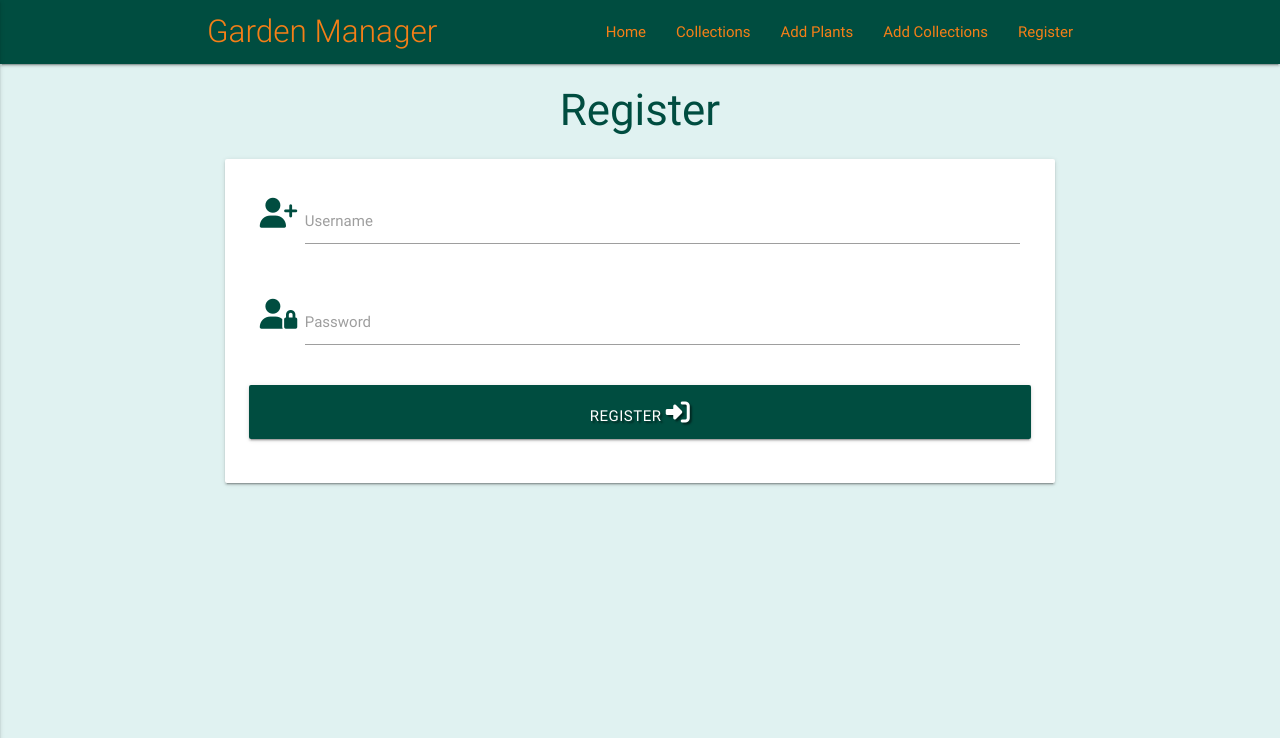
After one commit to Readri205/MS3_Plant_Manager, a Flask app: page /register in a window 1280 px wide. The commit adds this page. Shown: the top 738 px of the page. Run offline with Flask 2, Linux system fonts and the light colour scheme; some libraries are stand-ins or nearby versions.

Commit message:
Add css style js script pages user register page

```diff
--- a/app.py
+++ b/app.py
@@ -109,6 +109,12 @@ def delete_collection(collection_id):
     mongo.db.collections.remove({"_id": ObjectId(collection_id)})
     return redirect(url_for("get_collections"))
 
+
+@app.route("/register", methods=["GET", "POST"])
+def register():
+    return render_template("register.html")
+
+
 if __name__ == '__main__':
     app.run(host=os.environ.get('IP'),
             port=int(os.environ.get('PORT')),
--- a/static/css/style.css
+++ b/static/css/style.css
@@ -19,3 +19,6 @@ body {
 .collection-margin {
     margin-top: 100px
 }
+.text-shadow {
+    text-shadow: 2px 2px 2px rgba(0, 0, 0, 0.5);
+}
--- a/templates/base.html
+++ b/templates/base.html
@@ -3,7 +3,7 @@
 <head>
     <meta charset="UTF-8">
     <meta name="viewport" content="width=device-width, initial-scale=1.0">
-    <link rel="stylesheet" href="https://cdnjs.cloudflare.com/ajax/libs/materialize/0.100.2/css/materialize.min.css">
+    <link rel="stylesheet" href="https://cdnjs.cloudflare.com/ajax/libs/materialize/0.100.2/css/materialize.min.css" type="text/css">
     <link href="https://fonts.googleapis.com/icon?family=Material+Icons" rel="stylesheet">
     <link rel="stylesheet" href="{{url_for('static', filename='css/style.css')}}" type="text/css" />
     <title>RHC Garden Manager</title>
@@ -11,21 +11,23 @@
 <body class="teal lighten-5">
 	<header>
 		<nav>
-			<div class="nav-wrapper teal darken-3">
+			<div class="nav-wrapper teal darken-4">
             <div class="container">
-				<a href="{{url_for('get_plants')}}" class="brand-logo flow-text">Garden Manager<i class="fad fa-seedling"></i></a>
+				<a href="{{url_for('get_plants')}}" class="brand-logo flow-text yellow-text text-darken-4">Garden Manager<i class="fad fa-seedling"></i></a>
                 <a href="#" data-activates="mobile-demo" class="button-collapse"><i class="fas fa-bars"></i></a>
 				<ul class="right hide-on-med-and-down">
-					<li><a href="{{url_for('get_plants')}}">Home</a></li>
-					<li><a href="{{url_for('get_collections')}}">Collections</a></li>
-					<li><a href="{{url_for('add_plants')}}">Add Plants</a></li>
-					<li><a href="{{url_for('add_collections')}}">Add Collections</a></li>
+					<li><a href="{{url_for('get_plants')}}" class="yellow-text text-darken-4">Home</a></li>
+					<li><a href="{{url_for('get_collections')}}" class="yellow-text text-darken-4">Collections</a></li>
+					<li><a href="{{url_for('add_plants')}}" class="yellow-text text-darken-4">Add Plants</a></li>
+					<li><a href="{{url_for('add_collections')}}" class="yellow-text text-darken-4">Add Collections</a></li>
+                    <li><a href="{{ url_for('register') }}" class="yellow-text text-darken-4">Register</a></li>
 				</ul>
-				<ul class="side-nav" id="mobile-demo">
-					<li><a href="{{url_for('get_plants')}}">Home</a></li>
-					<li><a href="{{url_for('get_collections')}}">Collections</a></li>
-					<li><a href="{{url_for('add_plants')}}">Add Plants</a></li>
-					<li><a href="{{url_for('add_collections')}}">Add Collections</a></li>
+				<ul class="side-nav teal darken-4" id="mobile-demo">
+					<li><a href="{{url_for('get_plants')}}" class="yellow-text text-darken-4">Home</a></li>
+					<li><a href="{{url_for('get_collections')}}" class="yellow-text text-darken-4">Collections</a></li>
+					<li><a href="{{url_for('add_plants')}}" class="yellow-text text-darken-4">Add Plants</a></li>
+					<li><a href="{{url_for('add_collections')}}" class="yellow-text text-darken-4">Add Collections</a></li>
+                    <li><a href="{{ url_for('register') }}" class="yellow-text text-darken-4">Register</a></li>
 				</ul>
             </div>
             </div>
@@ -35,7 +37,7 @@
         <h3></h3>
     </div>
     {% block content %} {% endblock %}
-    <script src="https://cdnjs.cloudflare.com/ajax/libs/jquery/3.2.1/jquery.min.js"></script>
+    <script src="https://cdnjs.cloudflare.com/ajax/libs/jquery/3.5.1/jquery.min.js"></script>
     <script src="https://cdnjs.cloudflare.com/ajax/libs/materialize/0.100.2/js/materialize.min.js"></script>
     <script src="https://kit.fontawesome.com/ee9889d2bd.js" crossorigin="anonymous"></script>
     <script type="text/javascript">
--- a/templates/plants.html
+++ b/templates/plants.html
@@ -1,11 +1,11 @@
 {% extends 'base.html' %} {% block content %}
 
 <div class="container">
-<h5>My Plants</h5>
+<h5 class="teal-text text-darken-4">My Plants</h5>
 <ul class="collapsible" data-collapsible="accordion">
     {% for plant in plants %}
     <li>
-    <div class="collapsible-header">
+    <div class="collapsible-header teal lighten-4">
         <div class="col s9">
             <i class="fas fa-spa"></i>{{plant.common_name}}
         </div>
--- /dev/null
+++ b/templates/register.html
@@ -0,0 +1,35 @@
+{% extends "base.html" %}
+{% block content %}
+
+    <h3 class="center-align teal-text text-darken-4">Register</h3>
+
+    <div class="row">
+        <form class="col s12 m8 offset-m2" method="POST" action="{{ url_for('register') }}">
+            <div class="card-panel">
+                <!-- username -->
+                <div class="row">
+					<div class="input-field col s12">
+						<i class="fas fa-user-plus prefix teal-text text-darken-4"></i>
+						<input id="username" name="username" type="text" class="validate">
+						<label for="username">Username</label>
+					</div>
+                </div>
+                <!-- password -->
+                <div class="row">
+                    <div class="input-field col s12">
+						<i class="fas fa-user-lock prefix teal-text text-darken-4"></i>
+                        <input id="password" name="password" type="password" class="validate">
+                        <label for="password">Password</label>
+                    </div>
+                </div>
+                <!-- register -->
+                <div class="row">
+                    <button type="submit" class="col s12 btn-large teal darken-4 text-shadow">
+                        Register <i class="fas fa-sign-in-alt"></i>
+                    </button>
+                </div>
+            </div>
+        </form>
+    </div>
+
+{% endblock %}
```
Also changed, not shown: static/js/script.js (added, +38 -0 lines), templates/baseNEW.html (added, +47 -0 lines), README.md.
